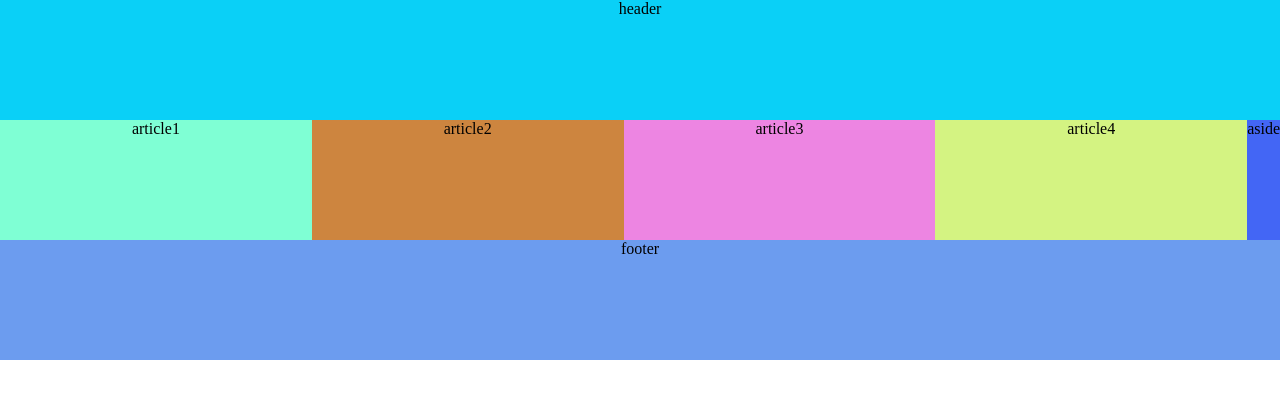
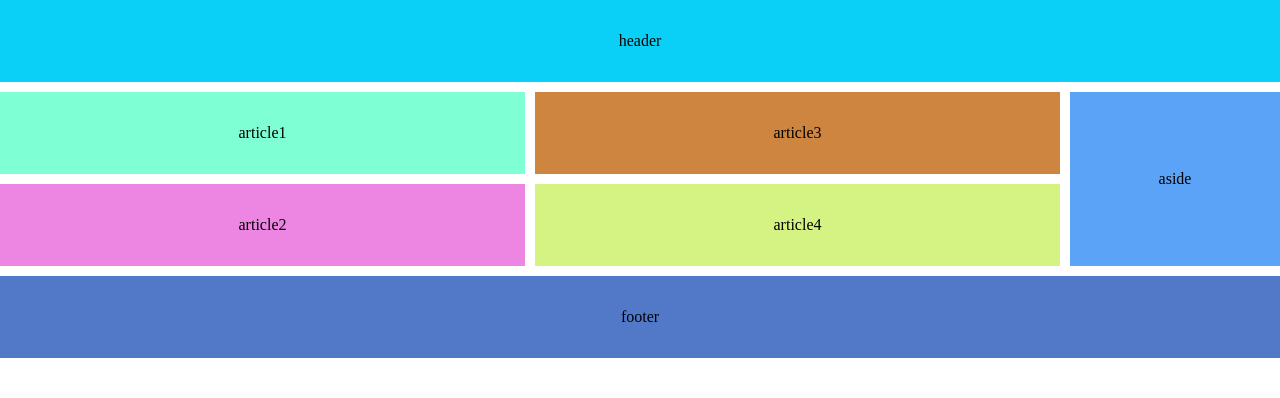
Before and after one commit to frischling777/meduaQueries1, a plain HTML site: page index.html in a window 1280 px wide. Drawn offline with Linux system fonts and the light colour scheme.

Commit message:
layout Anpassung

```diff
--- a/assets/css/style.css
+++ b/assets/css/style.css
@@ -2,49 +2,114 @@
   margin: 0;
   padding: 0;
   box-sizing: border-box;
+}
+
+p {
   text-align: center;
 }
+
 header {
-  width: 100vw;
-  height: 15vh;
+  margin-bottom: 10px;
+}
+
+footer {
+  margin-top: 10px;
+}
+
+header,
+footer,
+.glArt,
+aside {
+  padding: 2rem 0;
+  gap: 10px;
+}
+
+aside,
+header {
+  display: flex;
+  justify-content: center;
+  align-items: center;
   background-color: rgb(10, 208, 247);
 }
-article {
-  width: 31%;
-  height: 15vh;
+
+.hauptcont {
+  display: flex;
+  gap: 10px;
 }
+
+.content {
+  display: flex;
+  flex-wrap: wrap;
+  width: 60%;
+  gap: 10px;
+}
+
+.glArt {
+  width: 100%;
+  display: flex;
+  justify-content: center;
+}
+
 .art1 {
   background-color: aquamarine;
 }
 
-.art2 {
+.art3 {
   background-color: peru;
 }
 
-.art3 {
+.art2 {
   background-color: rgb(237, 133, 226);
 }
 
 .art4 {
   background-color: rgb(212, 243, 130);
 }
+
 aside {
-  background-color: rgb(67, 102, 245);
+  background-color: rgb(91, 163, 246);
+  max-width: 100%;
+  width: 40%;
 }
 
 footer {
-  background-color: rgb(108, 156, 239);
-  height: 15vh;
+  background-color: rgb(82, 121, 200);
 }
 
 section {
-  display: flex;
-  justify-content: center;
-  /* align-items: center; */
+  width: 100%;
 }
 
-@media (max-widht: 768px) {
+@media screen and (max-width: 768px) {
+  .hauptcont {
+    flex-wrap: wrap-reverse;
+  }
+  aside {
+    width: 100%;
+  }
+
+  .content {
+    width: 100%;
+    flex-wrap: nowrap;
+  }
+
+  .glArt {
+    width: 50%;
+    flex-direction: row-reverse;
+  }
+}
+@media screen and (max-width: 576px);
+.content {
+  flex-direction: column;
+  width: 100%;
 }
 
-@media (max-width: 576px) {
+.glArt {
+  width: 100%;
+  display: flex;
 }
+
+.hauptcont,
+.content {
+  gap: 10px;
+}
--- a/index.html
+++ b/index.html
@@ -8,15 +8,40 @@
   </head>
 
   <body>
-    <header>header</header>
+    <header>
+      <p>header</p>
+    </header>
+<main></main>
     <section>
-      <article class="art1">article1</article>
-      <article class="art2">article2</article>
-      <article class="art3">article3</article>
-      <article class="art4">article4</article>
-      <aside>aside</aside>
+      <div class="hauptcont">
+        <div class="content">
+          <article class="art1 glArt">
+            <p>article1</p>
+          </article>
+
+          <article class="art2 glArt">
+            <p>article2</p>
+          </article>
+        </div>
+
+        <div class="content">
+          <article class="art3 glArt">
+            <p>article3</p>
+          </article>
+          <article class="art4 glArt">
+            <p>article4</p>
+          </article>
+        </div>
+
+        <aside>
+          <p>aside</p>
+        </aside>
+      </div>
     </section>
+  </main>
 
-    <footer>footer</footer>
+    <footer>
+      <p>footer</p>
+    </footer>
   </body>
 </html>
```
